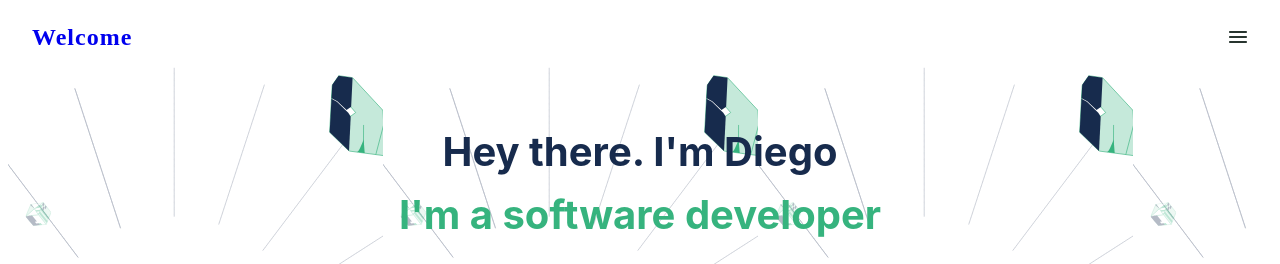
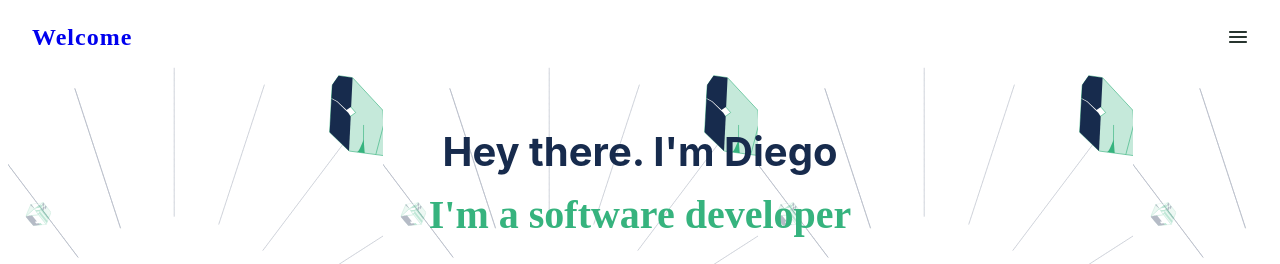
Before and after one commit to taldr27/My-Portfolio, a plain HTML site: page index.html in a window 1280 px wide. Shown: the top 264 px of the page. Drawn offline with Linux system fonts and the light colour scheme.

Commit message:
Return inter font to normal

```diff
--- a/styles.css
+++ b/styles.css
@@ -1,10 +1,11 @@
 * {
   box-sizing: border-box;
 }
-@font-face {
+
+/* @font-face {
   font-family: 'Inter';
   src: url('../fonts/inter-v12-latin-regular.eot');
-}
+} */
 
 a {
   font-size: 12px;
@@ -59,7 +60,7 @@ a {
 
 .content .car {
   color: #36b37e;
-  font-family: 'Inter';
+  /* font-family: 'Inter'; */
   font-size: 40px;
   font-weight: bold;
   line-height: 52px;
```
